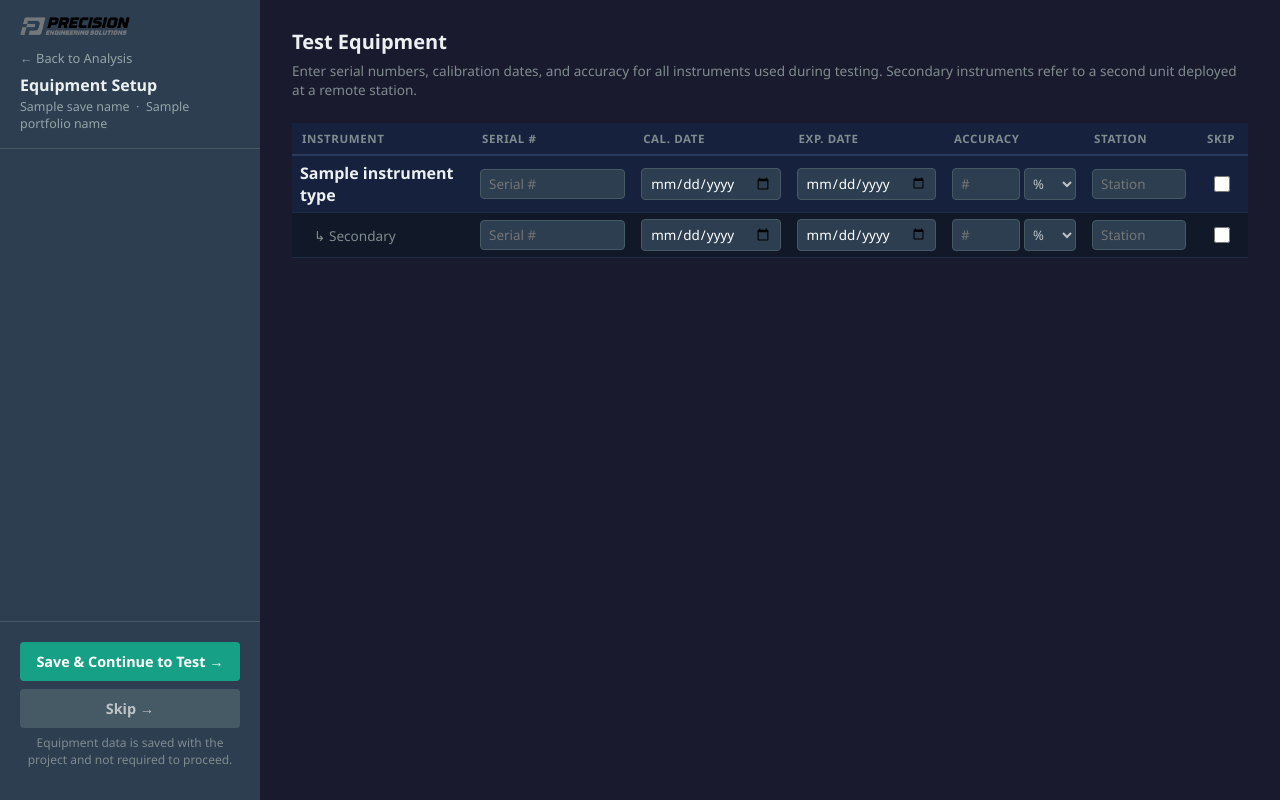
After one commit to bporourke2/pes-hydrotesting, a Flask app: template templates/equipment.html in a window 1280 px wide. The commit adds this page. Run offline with Flask 3, Linux system fonts and the light colour scheme; the template is opened without the code that fills it: most values are stand-ins (such as "Sample title", 1, 10 or a date in 2020); some libraries are stand-ins or nearby versions.

Commit message:
Add equipment setup page and incorporate gauge tolerance into test execution
- New /equipment/<save_id> page between analysis and test execution:
  6 instrument types (Pressure Recorder, Pressure Gauge, Deadweights,
  Ambient Temp, Pipe Temp, Ground Temp), each with primary and secondary
  variants; fields: serial, cal date, exp date, accuracy + unit (% or °F),
  station, skip; data stored as equipment_data JSON on the save record

- db.py: add equipment_data column to Save model with auto-migration
  (ALTER TABLE on startup so existing DBs are upgraded without a manual step)

- Test execution: gauge tolerance derived from primary pressure recorder
  accuracy and shown in sidebar, as ±band on the corrected-P chart, and
  inline with the deviation reading (within/exceeds ±X psi tol)

- Test execution: "LEAK SUSPECTED" → "POTENTIAL ISSUE — ENGINEER EVALUATE";
  unaccounted loss and hole diameter only shown when state is leak

- Navigation: results page links through equipment setup before test execution;
  test execution back-link points to equipment setup

Co-Authored-By: Claude Sonnet 4.6 <noreply@anthropic.com>

```diff
--- a/app.py
+++ b/app.py
@@ -1712,6 +1712,7 @@ def test_execution(save_id):
         low_elev=low_elev,
         governing_code=data.get('project_info', {}).get('governing_code', ''),
         pv_data=data.get('pv_data', {}),
+        equipment_data=data.get('equipment_data', {}),
     )
 
 
@@ -1820,6 +1821,64 @@ def test_retest(save_id):
     return jsonify({'status': 'ok'})
 
 
+@app.route('/equipment/<save_id>', methods=['GET', 'POST'])
+@login_required
+def equipment_setup(save_id):
+    validate_save_id(save_id)
+    data = db_load_save(save_id)
+    if data is None:
+        return "Save not found.", 404
+    check_portfolio_access(data)
+
+    INSTRUMENT_TYPES = [
+        ('Pressure Recorder', 'rec',    '%'),
+        ('Pressure Gauge',    'gauge',  '%'),
+        ('Deadweights',       'dw',     '%'),
+        ('Ambient Temp',      'amb',    '°F'),
+        ('Pipe Temp',         'pipe',   '°F'),
+        ('Ground Temp',       'ground', '°F'),
+    ]
+
+    if request.method == 'POST':
+        eq = {}
+        for _label, key, unit in INSTRUMENT_TYPES:
+            eq[key] = {
+                'primary': {
+                    'serial':        request.form.get(f'{key}_pri_serial', '').strip(),
+                    'cal_date':      request.form.get(f'{key}_pri_cal_date', '').strip(),
+                    'exp_date':      request.form.get(f'{key}_pri_exp_date', '').strip(),
+                    'accuracy':      request.form.get(f'{key}_pri_accuracy', '').strip(),
+                    'accuracy_unit': request.form.get(f'{key}_pri_accuracy_unit', unit),
+                    'station':       request.form.get(f'{key}_pri_station', '').strip(),
+                    'skip':          bool(request.form.get(f'{key}_pri_skip')),
+                },
+                'secondary': {
+                    'serial':        request.form.get(f'{key}_sec_serial', '').strip(),
+                    'cal_date':      request.form.get(f'{key}_sec_cal_date', '').strip(),
+                    'exp_date':      request.form.get(f'{key}_sec_exp_date', '').strip(),
+                    'accuracy':      request.form.get(f'{key}_sec_accuracy', '').strip(),
+                    'accuracy_unit': request.form.get(f'{key}_sec_accuracy_unit', unit),
+                    'station':       request.form.get(f'{key}_sec_station', '').strip(),
+                    'skip':          bool(request.form.get(f'{key}_sec_skip')),
+                },
+            }
+        data['equipment_data'] = eq
+        write_save(data)
+        log_action('EQUIPMENT_SAVE', f'id={save_id}')
+        return redirect(url_for('test_execution', save_id=save_id))
+
+    portfolios = load_portfolios()
+    pf_name = next((pf['name'] for pf in portfolios if pf['id'] == data.get('portfolio_id')), None)
+    eq = data.get('equipment_data', {})
+    return render_template('equipment.html',
+        save_id=save_id,
+        save_name=data.get('name', 'Untitled'),
+        portfolio_name=pf_name,
+        eq=eq,
+        instrument_types=INSTRUMENT_TYPES,
+    )
+
+
 if __name__ == '__main__':
     import argparse
     parser = argparse.ArgumentParser(description='PES Hydrotest Tool')
--- /dev/null
+++ b/templates/equipment.html
@@ -0,0 +1,171 @@
+<!DOCTYPE html>
+<html lang="en">
+<head>
+    <meta charset="UTF-8">
+    <title>Equipment Setup — {{ save_name }}</title>
+    <style>
+        :root { --sidebar-width: 260px; --primary-bg: #2c3e50; --accent: #16a085; --text-light: #ecf0f1; }
+        * { box-sizing: border-box; }
+        body { font-family: 'Segoe UI', sans-serif; margin: 0; display: flex; background: #1a1a2e; color: var(--text-light); min-height: 100vh; }
+
+        .sidebar { width: var(--sidebar-width); background: var(--primary-bg); height: 100vh; position: fixed; left: 0; top: 0; overflow-y: auto; display: flex; flex-direction: column; }
+        .sidebar-header { padding: 16px 20px; border-bottom: 1px solid #455a64; }
+        .sidebar-header .logo-link { display: block; margin-bottom: 10px; }
+        .sidebar-header .logo-link img { max-width: 110px; display: block; }
+        .sidebar-header a { color: #95a5a6; text-decoration: none; font-size: 0.8em; }
+        .sidebar-header a:hover { color: white; }
+        .sidebar-header h2 { margin: 6px 0 2px; font-size: 1em; }
+        .sidebar-header p { margin: 0; font-size: 0.78em; color: #95a5a6; }
+        .sidebar-footer { padding: 20px; margin-top: auto; border-top: 1px solid #455a64; }
+        .btn { display: block; width: 100%; padding: 10px; border: none; border-radius: 4px; cursor: pointer; font-size: 0.9em; font-weight: 600; text-align: center; font-family: inherit; text-decoration: none; }
+        .btn-accent { background: var(--accent); color: white; }
+        .btn-skip { background: #455a64; color: #bdc3c7; margin-top: 8px; }
+        .btn:hover { opacity: 0.88; }
+        .hint { font-size: 0.75em; color: #7f8c8d; margin-top: 6px; text-align: center; }
+
+        .main { margin-left: var(--sidebar-width); flex: 1; padding: 28px 32px; }
+        .main h1 { font-size: 1.25em; margin: 0 0 6px; font-weight: 700; }
+        .main .subtitle { color: #7f8c8d; font-size: 0.85em; margin: 0 0 24px; }
+
+        /* Instrument grid */
+        .instrument-table { width: 100%; border-collapse: collapse; }
+        .instrument-table th {
+            background: #16213e; color: #7f8c8d; font-size: 0.72em; text-transform: uppercase;
+            letter-spacing: 0.6px; padding: 8px 10px; text-align: left; border-bottom: 2px solid #2a3a5a;
+        }
+        .instrument-table th.center { text-align: center; }
+        .instrument-table td { padding: 6px 8px; border-bottom: 1px solid #1e2d45; vertical-align: middle; }
+        .instrument-table tr.primary-row td { background: #16213e; }
+        .instrument-table tr.secondary-row td { background: #111827; }
+        .instrument-table tr.secondary-row td.type-cell { padding-left: 22px; color: #7f8c8d; font-size: 0.85em; }
+        .instrument-table tr.primary-row td.type-cell { font-weight: 600; color: #ecf0f1; }
+        .divider-row td { padding: 4px 0; background: #1a1a2e !important; border: none; }
+
+        .instrument-table input[type="text"],
+        .instrument-table input[type="date"],
+        .instrument-table input[type="number"] {
+            width: 100%; padding: 5px 8px; background: #2c3e50; border: 1px solid #455a64;
+            color: white; border-radius: 4px; font-size: 0.84em; font-family: inherit;
+        }
+        .instrument-table input:focus { outline: none; border-color: var(--accent); }
+        .instrument-table input.skipped { opacity: 0.35; pointer-events: none; }
+
+        .skip-wrap { display: flex; justify-content: center; align-items: center; gap: 0; }
+        .skip-wrap input[type="checkbox"] { width: 16px; height: 16px; cursor: pointer; accent-color: var(--accent); }
+
+        .acc-cell { width: 140px; }
+        .acc-wrap { display: flex; gap: 4px; }
+        .acc-wrap input { flex: 1; min-width: 0; }
+        .acc-wrap select { width: 52px; padding: 5px 4px; background: #2c3e50; border: 1px solid #455a64; color: #bdc3c7; border-radius: 4px; font-size: 0.82em; font-family: inherit; cursor: pointer; }
+        .acc-wrap select:focus { outline: none; border-color: var(--accent); }
+        .sta-cell { width: 110px; }
+        .date-cell { width: 130px; }
+        .skip-cell { width: 54px; }
+    </style>
+</head>
+<body>
+
+<div class="sidebar">
+    <div class="sidebar-header">
+        <a class="logo-link" href="/"><img src="/static/peslogo.png" alt="PES"></a>
+        <a href="/load/{{ save_id }}">&#8592; Back to Analysis</a>
+        <h2>Equipment Setup</h2>
+        <p>{{ save_name }}{% if portfolio_name %} &nbsp;·&nbsp; {{ portfolio_name }}{% endif %}</p>
+    </div>
+    <div class="sidebar-footer">
+        <button form="eq-form" type="submit" class="btn btn-accent">Save &amp; Continue to Test &#8594;</button>
+        <a href="/test/{{ save_id }}" class="btn btn-skip">Skip &#8594;</a>
+        <p class="hint">Equipment data is saved with the project and not required to proceed.</p>
+    </div>
+</div>
+
+<div class="main">
+    <h1>Test Equipment</h1>
+    <p class="subtitle">Enter serial numbers, calibration dates, and accuracy for all instruments used during testing. Secondary instruments refer to a second unit deployed at a remote station.</p>
+
+    <form id="eq-form" method="POST">
+    <table class="instrument-table">
+        <thead>
+            <tr>
+                <th style="width:180px;">Instrument</th>
+                <th>Serial #</th>
+                <th class="date-cell">Cal. Date</th>
+                <th class="date-cell">Exp. Date</th>
+                <th class="acc-cell">Accuracy</th>
+                <th class="sta-cell">Station</th>
+                <th class="skip-cell center">Skip</th>
+            </tr>
+        </thead>
+        <tbody>
+        {% for label, key, unit in instrument_types %}
+        {% set pri = eq.get(key, {}).get('primary', {}) %}
+        {% set sec = eq.get(key, {}).get('secondary', {}) %}
+
+        {# Primary row #}
+        <tr class="primary-row">
+            <td class="type-cell">{{ label }}</td>
+            <td><input type="text" name="{{ key }}_pri_serial" value="{{ pri.get('serial', '') }}" placeholder="Serial #"></td>
+            <td><input type="date" name="{{ key }}_pri_cal_date" value="{{ pri.get('cal_date', '') }}"></td>
+            <td><input type="date" name="{{ key }}_pri_exp_date" value="{{ pri.get('exp_date', '') }}"></td>
+            <td class="acc-cell">
+                <div class="acc-wrap">
+                    <input type="number" step="any" name="{{ key }}_pri_accuracy" value="{{ pri.get('accuracy', '') }}" placeholder="#">
+                    <select name="{{ key }}_pri_accuracy_unit">
+                        <option value="%" {% if pri.get('accuracy_unit', unit) == '%' %}selected{% endif %}>%</option>
+                        <option value="°F" {% if pri.get('accuracy_unit', unit) == '°F' %}selected{% endif %}>°F</option>
+                    </select>
+                </div>
+            </td>
+            <td><input type="text" name="{{ key }}_pri_station" value="{{ pri.get('station', '') }}" placeholder="Station"></td>
+            <td class="skip-cell">
+                <div class="skip-wrap">
+                    <input type="checkbox" name="{{ key }}_pri_skip" id="{{ key }}_pri_skip" onchange="toggleSkip(this, '{{ key }}_pri')" {% if pri.get('skip') %}checked{% endif %}>
+                </div>
+            </td>
+        </tr>
+
+        {# Secondary row #}
+        <tr class="secondary-row">
+            <td class="type-cell">&#8627; Secondary</td>
+            <td><input type="text" name="{{ key }}_sec_serial" value="{{ sec.get('serial', '') }}" placeholder="Serial #" class="{% if sec.get('skip') %}skipped{% endif %}"></td>
+            <td><input type="date" name="{{ key }}_sec_cal_date" value="{{ sec.get('cal_date', '') }}" class="{% if sec.get('skip') %}skipped{% endif %}"></td>
+            <td><input type="date" name="{{ key }}_sec_exp_date" value="{{ sec.get('exp_date', '') }}" class="{% if sec.get('skip') %}skipped{% endif %}"></td>
+            <td class="acc-cell">
+                <div class="acc-wrap">
+                    <input type="number" step="any" name="{{ key }}_sec_accuracy" value="{{ sec.get('accuracy', '') }}" placeholder="#" class="{% if sec.get('skip') %}skipped{% endif %}">
+                    <select name="{{ key }}_sec_accuracy_unit" class="{% if sec.get('skip') %}skipped{% endif %}">
+                        <option value="%" {% if sec.get('accuracy_unit', unit) == '%' %}selected{% endif %}>%</option>
+                        <option value="°F" {% if sec.get('accuracy_unit', unit) == '°F' %}selected{% endif %}>°F</option>
+                    </select>
+                </div>
+            </td>
+            <td><input type="text" name="{{ key }}_sec_station" value="{{ sec.get('station', '') }}" placeholder="Station" class="{% if sec.get('skip') %}skipped{% endif %}"></td>
+            <td class="skip-cell">
+                <div class="skip-wrap">
+                    <input type="checkbox" name="{{ key }}_sec_skip" id="{{ key }}_sec_skip" onchange="toggleSkip(this, '{{ key }}_sec')" {% if sec.get('skip') %}checked{% endif %}>
+                </div>
+            </td>
+        </tr>
+
+        {# Spacer between instrument groups #}
+        {% if not loop.last %}
+        <tr class="divider-row"><td colspan="7"></td></tr>
+        {% endif %}
+
+        {% endfor %}
+        </tbody>
+    </table>
+    </form>
+</div>
+
+<script>
+function toggleSkip(checkbox, prefix) {
+    var row = checkbox.closest('tr');
+    row.querySelectorAll('input[type="text"], input[type="date"], input[type="number"]').forEach(function(inp) {
+        inp.classList.toggle('skipped', checkbox.checked);
+    });
+}
+</script>
+
+</body>
+</html>
--- a/templates/results.html
+++ b/templates/results.html
@@ -4,7 +4,6 @@
     <meta charset="UTF-8">
     <title>Hydrotest Engineering Analysis</title>
     <link rel="stylesheet" href="/static/tooltips.css">
-    <script src="/static/tooltips.js" defer></script>
     <script src="/static/plotly-2.35.2.min.js"></script>
     <style>
         :root { --sidebar-width: 320px; --primary-bg: #2c3e50; --accent-green: #27ae60; --text-light: #ecf0f1; }
@@ -153,7 +152,7 @@
                 <p style="font-size:0.75em; color:#95a5a6; margin-bottom:8px; text-transform:uppercase; letter-spacing:0.5px;">Test Execution</p>
                 <a href="/pv/{{ save_id }}" style="display:block; padding:10px; background:#8e44ad; color:white; text-align:center; border-radius:4px; text-decoration:none; font-weight:600; font-size:0.9em;">PV Plot &#8594;</a>
                 <a href="/rupture/{{ save_id }}" style="display:block; padding:10px; background:#c0392b; color:white; text-align:center; border-radius:4px; text-decoration:none; font-weight:600; font-size:0.9em; margin-top:8px;">Rupture Analysis &#8594;</a>
-                <a href="/test/{{ save_id }}" style="display:block; padding:10px; background:#16a085; color:white; text-align:center; border-radius:4px; text-decoration:none; font-weight:600; font-size:0.9em; margin-top:8px;">Test Execution &#8594;</a>
+                <a href="/equipment/{{ save_id }}" style="display:block; padding:10px; background:#16a085; color:white; text-align:center; border-radius:4px; text-decoration:none; font-weight:600; font-size:0.9em; margin-top:8px;">Test Execution &#8594;</a>
             </div>
             {% endif %}
         </div>
```
Also changed, not shown: db.py (+41 -25 lines), templates/test_exec.html (+64 -5 lines).
